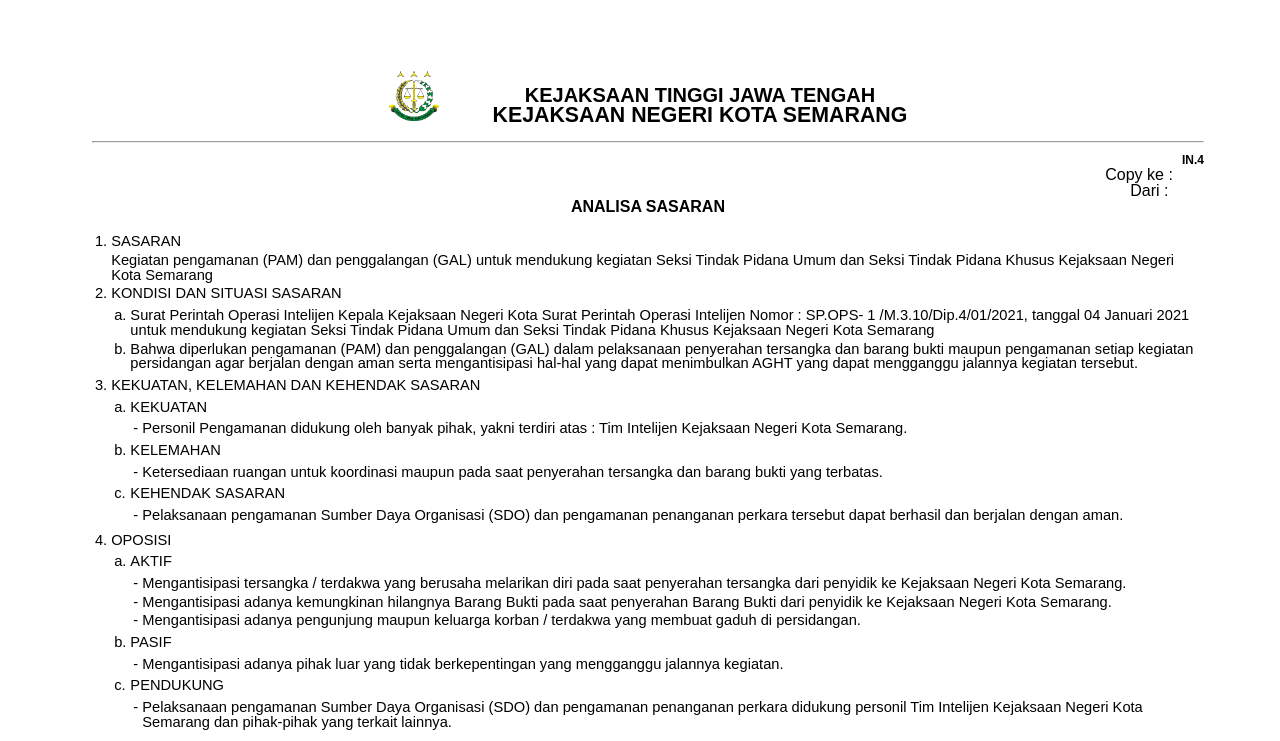
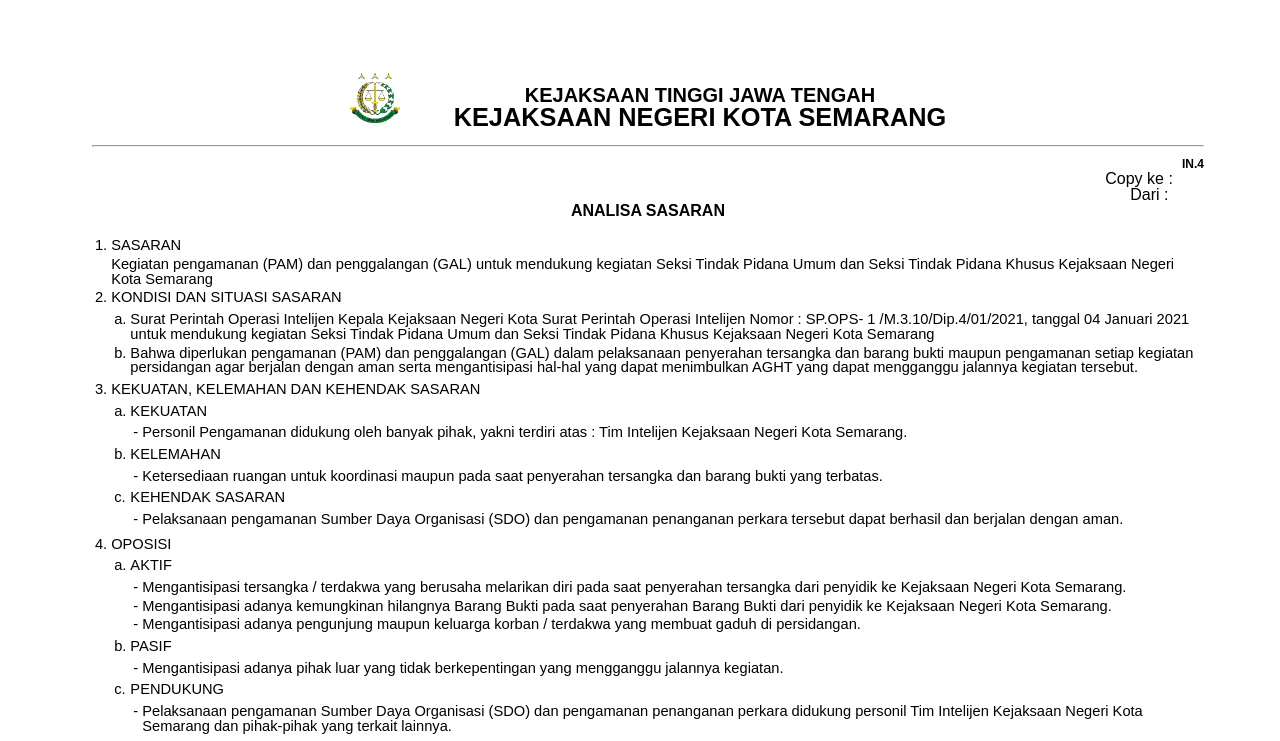
Before and after one commit to Internship-2-0/Kejari, a PHP site: page /template_surat/tAnsas.php?id=18 in a window 1280 px wide. Shown: the top 741 px of the page. Run offline with PHP 8.4, Linux system fonts and the light colour scheme; data comes from the database, SQL or seed files in the repository.

Commit message:
Update tAnsas.php

```diff
--- a/template_surat/tAnsas.php
+++ b/template_surat/tAnsas.php
@@ -33,7 +33,7 @@ $tembusan = mysqli_query($koneksi, "SELECT * FROM tembusan_spt WHERE id_spt = '$
                     <br>
                     <span style="font-size: 15pt;">KEJAKSAAN TINGGI JAWA TENGAH</span>
                     <br>
-                    <span style="font-size: 16pt;">KEJAKSAAN NEGERI KOTA SEMARANG</span>
+                    <span style="font-size: 19pt;">KEJAKSAAN NEGERI KOTA SEMARANG</span>
                   </center>
                 </b>
              </div>
```
